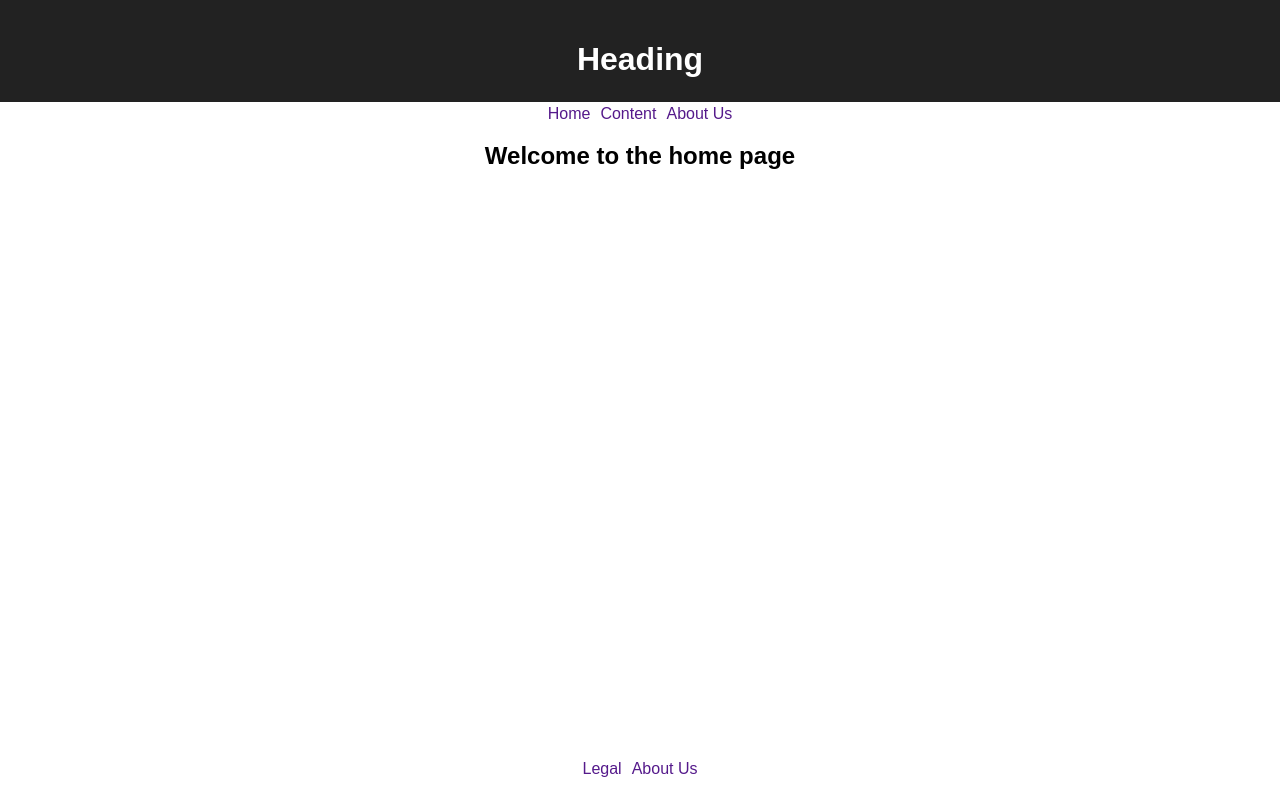
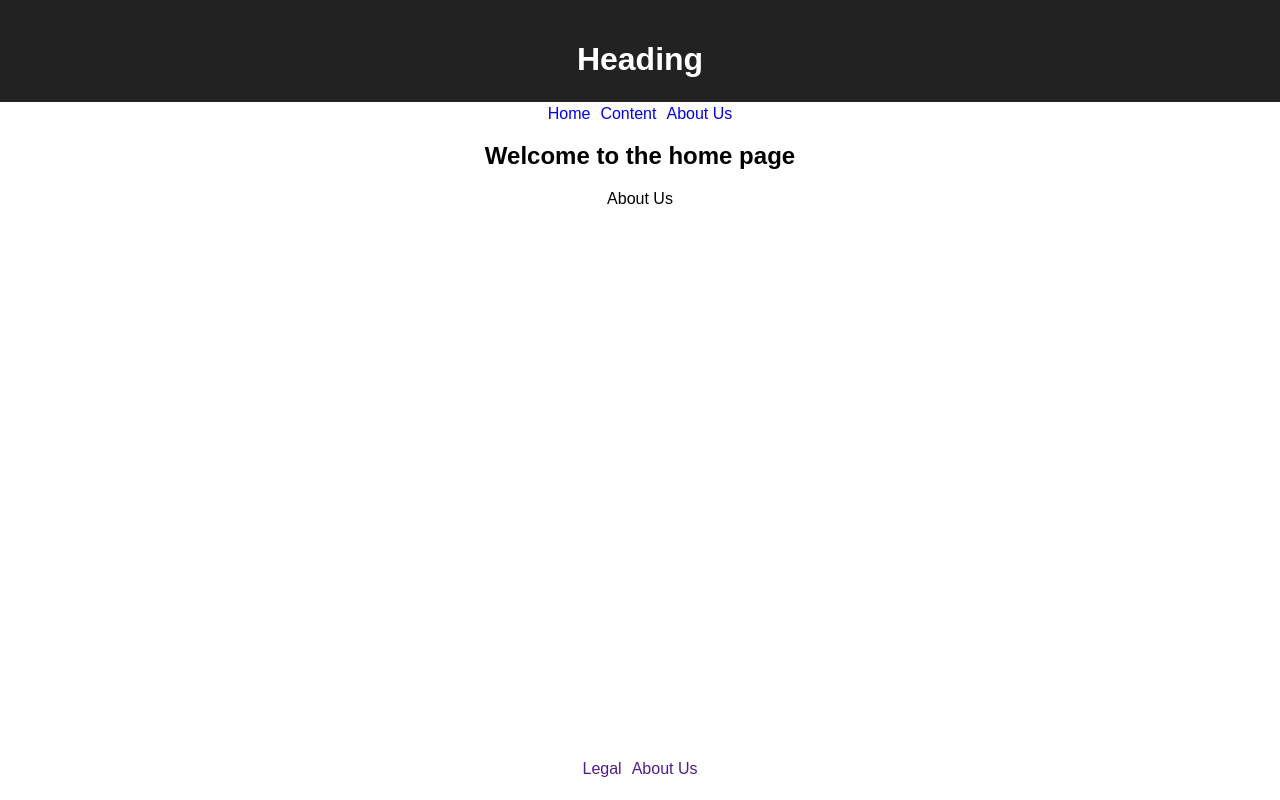
Before and after one commit to phyrenight/home-page, a React (Create React App) app: page / in a window 1280 px wide. Built offline with nearby package versions, Linux system fonts and the light colour scheme.

Commit message:
seperate footer and header from app class

```diff
--- a/package.json
+++ b/package.json
@@ -5,6 +5,7 @@
   "dependencies": {
     "react": "^15.6.1",
     "react-dom": "^15.6.1",
+    "react-router-dom": "^4.1.2",
     "react-scripts": "1.0.10"
   },
   "scripts": {
--- /dev/null
+++ b/src/AboutUs.js
@@ -0,0 +1,12 @@
+import React, { Component } from 'react'
+
+
+class AboutUs extends Component {
+	render() {
+	  return (
+	    <div> About Us</div>
+	  )
+	}
+}
+
+export default AboutUs
--- a/src/App.js
+++ b/src/App.js
@@ -1,35 +1,55 @@
 import React, { Component } from 'react';
+import AboutUs from './AboutUs.js';
+import { Link } from 'react-router-dom';
 import './App.css';
 
 class App extends Component {
   render() {
     return (
       <div id="containsMain">
+        <Header />
+      <main>
+        <section className="mainSection">
+          <h2> Welcome to the home page</h2>
+        </section>
+        <AboutUs/>
+      </main>
+    <Footer/>
+    </div>
+    );
+  }
+}
+
+class Header extends Component {
+  render(){
+    return(
       <header className="App">
         <div className="App-header">
           <h1>Heading</h1>
         </div>
         <nav role="navigation">
           <ul>
-            <li><a href="">Home</a></li>
-            <li><a href="">Content</a></li>
-            <li><a href="">About Us</a></li>
+            <li><Link to="/home">Home</Link></li>
+            <li><Link to="/content">Content</Link></li>
+            <li><Link to="/AboutUs">About Us</Link></li>
           </ul>
         </nav>
       </header>
-      <main>
-        <section className="mainSection">
-          <h2> Welcome to the home page</h2>
-        </section>
-      </main>
+      )
+  }
+}
+
+
+class Footer extends Component{
+  render(){
+    return(
       <footer>
         <ul role="navigation">
           <li><a href="">Legal</a></li>
           <li><a href="">About Us</a></li>
         </ul>
       </footer>
-    </div>
-    );
+      )
   }
 }
 
```
Also changed, not shown: 1 other file (tests, documents, lock files or other folders).
